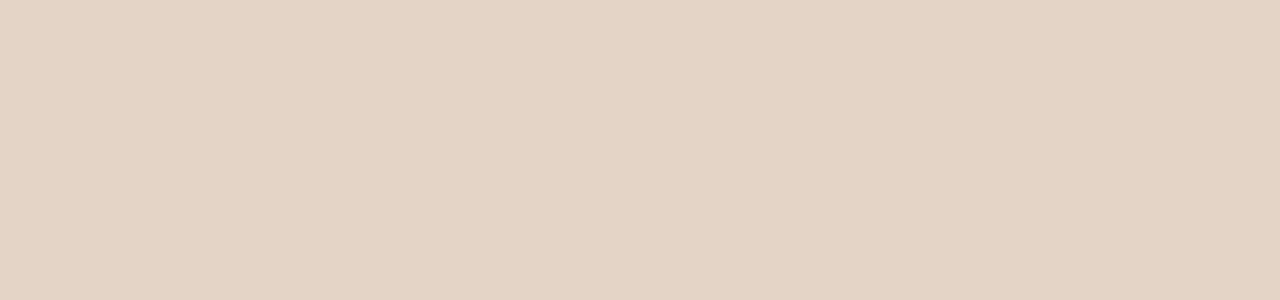
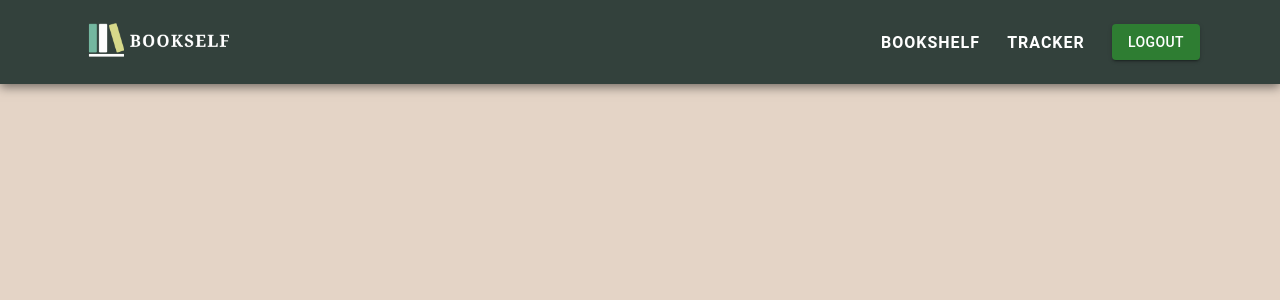
Before and after one commit to phoebe03111/bookself-v2, a React (Create React App) app in the folder frontend/: page /books/1 in a window 1280 px wide. Before the commit this address had no page. Shown: the top 300 px of the page. Built offline with nearby package versions, Linux system fonts and the light colour scheme.

Commit message:
Create header and nav components

```diff
--- a/frontend/src/App.js
+++ b/frontend/src/App.js
@@ -2,6 +2,7 @@ import { BrowserRouter as Router, Routes, Route } from "react-router-dom";
 import { createTheme, ThemeProvider } from "@mui/material";
 import "./styles/App.scss";
 import HomePage from "./pages/HomePage/HomePage";
+import Header from "./components/Header/Header";
 
 const theme = createTheme({
   palette: {
@@ -18,6 +19,8 @@ function App() {
   return (
     <ThemeProvider theme={theme}>
       <Router>
+      <Header />
+
         <Routes>
           <Route path="/" element={<HomePage />} />
         </Routes>
--- /dev/null
+++ b/frontend/src/components/Header/Header.jsx
@@ -0,0 +1,67 @@
+import React, { useState } from "react";
+import { Link, useNavigate } from "react-router-dom";
+import logoImg from "../../assets/images/logo.png";
+import menuIcon from "../../assets/images/icons/menu-bars.svg";
+import menuCloseIcon from "../../assets/images/icons/menu-close.svg";
+import NavModal from "../NavModal/NavModal";
+import { Button } from "@mui/material";
+import "./Header.scss";
+
+function Header() {
+  const [showMenu, setshowMenu] = useState(false);
+
+  const navigate = useNavigate();
+
+  const handleToggle = () => {
+    setshowMenu(!showMenu);
+  };
+
+  return (
+    <header className="header">
+      {/* Logo */}
+      <div className="header__logo-container">
+        <Link to="/">
+          <img src={logoImg} alt="logo" className="header__logo" />
+        </Link>
+      </div>
+
+      {/* Navbar */}
+      <nav className="header__nav--mobile">
+        {showMenu && <NavModal onToggle={handleToggle} />}
+
+        <div>
+          <img
+            src={showMenu ? menuCloseIcon : menuIcon}
+            alt="menu"
+            className="menu-icon"
+            onClick={handleToggle}
+          />
+        </div>
+      </nav>
+
+      <nav className="header__nav">
+        <ul className="header__nav-list">
+          <Link to="/books">
+            <li className="header__nav-item">Bookshelf</li>
+          </Link>
+          <Link to="/tracker">
+            <li className="header__nav-item">Tracker</li>
+          </Link>
+          <Button
+            type="submit"
+            color="success"
+            variant="contained"
+            onClick={() => {
+            //   sessionStorage.removeItem("token");
+              navigate("/");
+            }}
+          >
+            Logout
+          </Button>
+        </ul>
+      </nav>
+    </header>
+  );
+}
+
+export default Header;
--- /dev/null
+++ b/frontend/src/components/Header/Header.scss
@@ -0,0 +1,58 @@
+@use "../../styles/partials/variables" as *;
+@use "../../styles/partials/typography" as *;
+@use "../../styles/partials/mixins" as *;
+
+.header {
+  @include section-padding;
+  display: flex;
+  justify-content: space-between;
+  align-items: center;
+  box-shadow: $box-shadow;
+  position: fixed;
+  top: 0;
+  left: 0;
+  width: 100%;
+  background-color: $color-green;
+  z-index: 10;
+
+  &__logo {
+    width: 10rem;
+    height: 5rem;
+    object-fit: cover;
+  }
+
+  &__nav {
+    display: none;
+
+    @include tablet {
+      display: flex;
+    }
+
+    &-list {
+      display: flex;
+      align-items: center;
+      gap: 1.7rem;
+    }
+
+    &-item {
+      color: white;
+      font-size: 1rem;
+      font-weight: bold;
+      letter-spacing: 1px;
+      text-transform: uppercase;
+    }
+  }
+
+  &__nav--mobile {
+    display: flex;
+
+    @include tablet {
+      display: none;
+    }
+  }
+}
+
+.menu-icon {
+  width: 2rem;
+  cursor: pointer;
+}
--- /dev/null
+++ b/frontend/src/components/NavModal/NavModal.jsx
@@ -0,0 +1,34 @@
+import React from "react";
+import { Link, useNavigate } from "react-router-dom";
+import { Button } from "@mui/material";
+import "./NavModal.scss";
+
+function NavModal({ onToggle }) {
+  const navigate = useNavigate();
+
+  return (
+    <div className="nav">
+      <Link to="/books" onClick={onToggle}>
+        <div className="nav__item">Books</div>
+      </Link>
+
+      <Link to="/tracker" onClick={onToggle}>
+        <div className="nav__item">Tracker</div>
+      </Link>
+
+      <Button
+        type="submit"
+        color="success"
+        variant="contained"
+        onClick={() => {
+        //   sessionStorage.removeItem("token");
+          navigate("/");
+        }}
+      >
+        Logout
+      </Button>
+    </div>
+  );
+}
+
+export default NavModal;
--- /dev/null
+++ b/frontend/src/components/NavModal/NavModal.scss
@@ -0,0 +1,25 @@
+@use "../../styles/partials/variables" as *;
+@use "../../styles/partials/typography" as *;
+@use "../../styles/partials/mixins" as *;
+
+.nav {
+  @include column;
+  align-items: flex-start;
+  gap: 2rem;
+  background-color: $color-green;
+  position: fixed;
+  top: 0;
+  left: 0;
+  width: 75vw;
+  height: 100vh;
+  opacity: 0.9;
+  padding: 1rem;
+  transition: all 0.4s ease;
+
+  &__item {
+    font-size: 3rem;
+    font-weight: bold;
+    color: white;
+    letter-spacing: 1px;
+  }
+}
```
